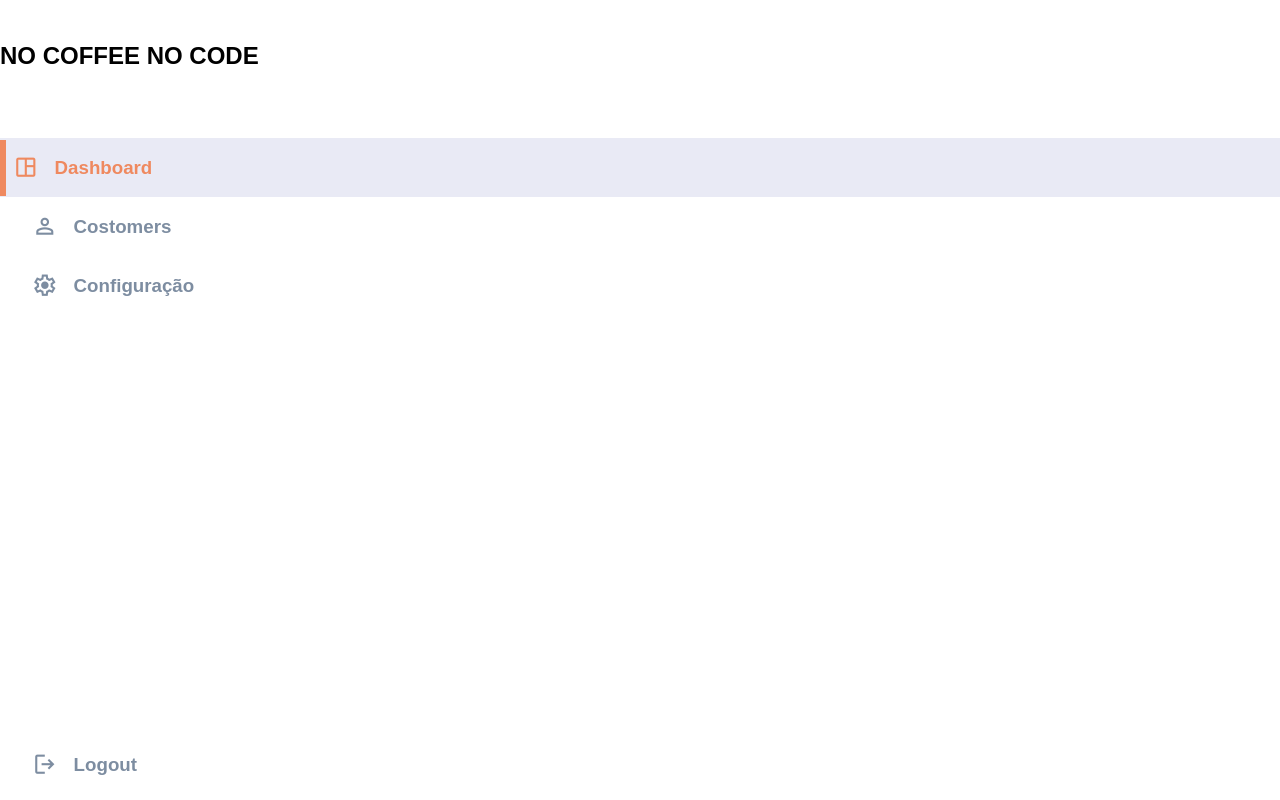
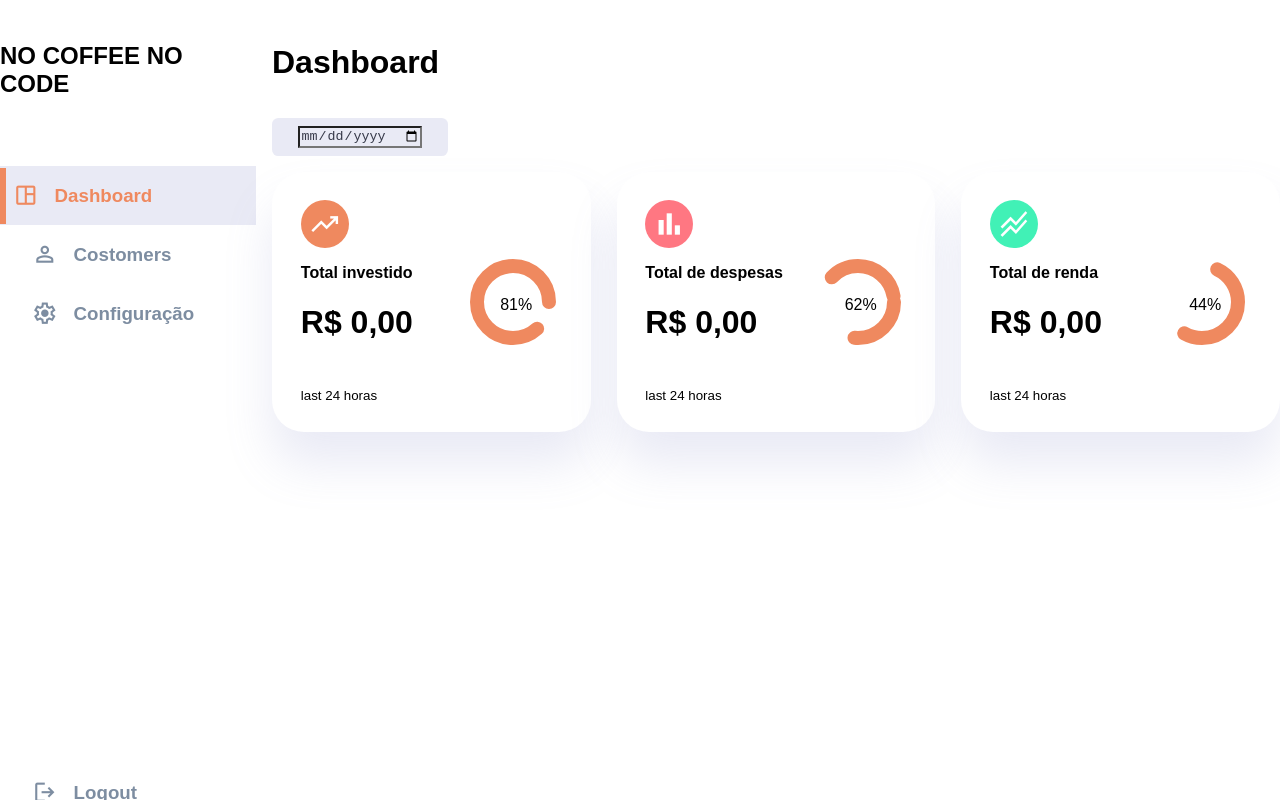
Before and after one commit to gustavoGui17/spa-LavaRapido, a React (Vite) app: page /Dashbord in a window 1280 px wide. Built offline with nearby package versions, Linux system fonts and the light colour scheme.

Commit message:
Create dashbord

```diff
--- /dev/null
+++ b/src/assets/componets/ComponetsDashbord/DashboardContainer.jsx
@@ -0,0 +1,8 @@
+import styled from "styled-components";
+
+export const DashboardContainer = styled.div`
+  display: grid;
+  grid-template-columns: 16rem auto;
+  gap: 1rem;
+  width: 100%;
+`;
--- /dev/null
+++ b/src/assets/componets/ComponetsDashbord/StyledMainDash.jsx
@@ -0,0 +1,193 @@
+import styled from "styled-components";
+
+export const StyledMain = styled.main`
+  margin-top: 1.4rem;
+`;
+
+export const StyledDate = styled.div`
+  display: inline-block;
+  background: var(--color-light);
+  border-radius: var(--border-radius-1);
+  margin-top: 1rem;
+  padding: 0.5rem 1.6rem;
+
+  input[type="date"] {
+    background: transparent;
+    color: var(--color-dark);
+  }
+`;
+
+export const StyledInsights = styled.div`
+  display: grid;
+  grid-template-columns: repeat(3, 1fr);
+  gap: 1.6rem;
+`;
+
+export const InsightCard = styled.div`
+  background: var(--color-white);
+  padding: var(--card-padding);
+  border-radius: var(--card-border-radius);
+  margin-top: 1rem;
+  box-shadow: var(--box-shadow);
+  transition: all 300ms ease;
+
+  &:hover {
+    box-shadow: none;
+  }
+
+  span {
+    background: ${(props) =>
+      props.type === "despesas"
+        ? "var(--color-danger)"
+        : props.type === "rendimento"
+        ? "var(--color-success)"
+        : "var(--color-primary)"};
+    padding: 0.5rem;
+    border-radius: 50%;
+    color: var(--color-white);
+    font-size: 2rem;
+  }
+
+  .middle {
+    display: flex;
+    align-items: center;
+    justify-content: space-between;
+  }
+
+  h3 {
+    margin: 1rem 0 0.6rem;
+    font-size: 1rem;
+  }
+
+  .progress {
+    position: relative;
+    width: 92px;
+    height: 92px;
+    border-radius: 50%;
+  }
+
+  svg {
+    width: 7rem;
+    height: 7rem;
+
+    circle {
+      fill: none;
+      stroke: var(--color-primary);
+      stroke-width: 14;
+      stroke-linecap: round;
+      transform: translate(5px, 5px);
+
+      /* Ajustes individuais */
+      ${({ type }) =>
+        type === "investimento" &&
+        `
+          stroke-dashoffset: -30;
+          stroke-dasharray: 200;
+      `}
+
+      ${({ type }) =>
+        type === "despesas" &&
+        `
+          stroke-dashoffset: 20;
+          stroke-dasharray: 80;
+      `}
+
+      ${({ type }) =>
+        type === "rendimento" &&
+        `
+          stroke-dashoffset: 35;
+          stroke-dasharray: 110;
+      `}
+    }
+  }
+
+  .number {
+    position: absolute;
+    top: 0;
+    left: 0;
+    height: 100%;
+    width: 100%;
+    display: flex;
+    justify-content: center;
+    align-items: center;
+  }
+
+  small {
+    margin-top: 1.6rem;
+    display: block;
+  }
+`;
+
+export default function StyledMainDash() {
+  return (
+    <StyledMain>
+      <h1>Dashboard</h1>
+
+      <StyledDate>
+        <input type="date" />
+      </StyledDate>
+
+      <StyledInsights>
+        <InsightCard type="investimento">
+          <span className="material-symbols-outlined">trending_up</span>
+          <div className="middle">
+            <div className="left">
+              <h3>Total investido</h3>
+              <h1>R$ 0,00</h1>
+            </div>
+
+            <div className="progress">
+              <svg>
+                <circle cx="38" cy="38" r="36" />
+              </svg>
+              <div className="number">
+                <p>81%</p>
+              </div>
+            </div>
+          </div>
+          <small>last 24 horas</small>
+        </InsightCard>
+
+        <InsightCard type="despesas">
+          <span className="material-symbols-outlined">bar_chart</span>
+          <div className="middle">
+            <div className="left">
+              <h3>Total de despesas</h3>
+              <h1>R$ 0,00</h1>
+            </div>
+
+            <div className="progress">
+              <svg>
+                <circle cx="38" cy="38" r="36" />
+              </svg>
+              <div className="number">
+                <p>62%</p>
+              </div>
+            </div>
+          </div>
+          <small>last 24 horas</small>
+        </InsightCard>
+
+        <InsightCard type="rendimento">
+          <span className="material-symbols-outlined">stacked_line_chart</span>
+          <div className="middle">
+            <div className="left">
+              <h3>Total de renda</h3>
+              <h1>R$ 0,00</h1>
+            </div>
+
+            <div className="progress">
+              <svg>
+                <circle cx="38" cy="38" r="36" />
+              </svg>
+              <div className="number">
+                <p>44%</p>
+              </div>
+            </div>
+          </div>
+          <small>last 24 horas</small>
+        </InsightCard>
+      </StyledInsights>
+    </StyledMain>
+  );
+}
--- a/src/assets/pages/Dashbord/Dashbord.jsx
+++ b/src/assets/pages/Dashbord/Dashbord.jsx
@@ -1,9 +1,12 @@
 import StyledNavbarDash from "../../componets/ComponetsDashbord/StyledNavbarDash";
+import StyledMainDash from "../../componets/ComponetsDashbord/StyledMainDash";
+import { DashboardContainer } from "../../componets/ComponetsDashbord/DashboardContainer";
 
 export default function Dashbord(){
     return(
-        <div>
+        <DashboardContainer>
             <StyledNavbarDash/>
-        </div>
+            <StyledMainDash/>
+        </DashboardContainer>
     )
 }
```
